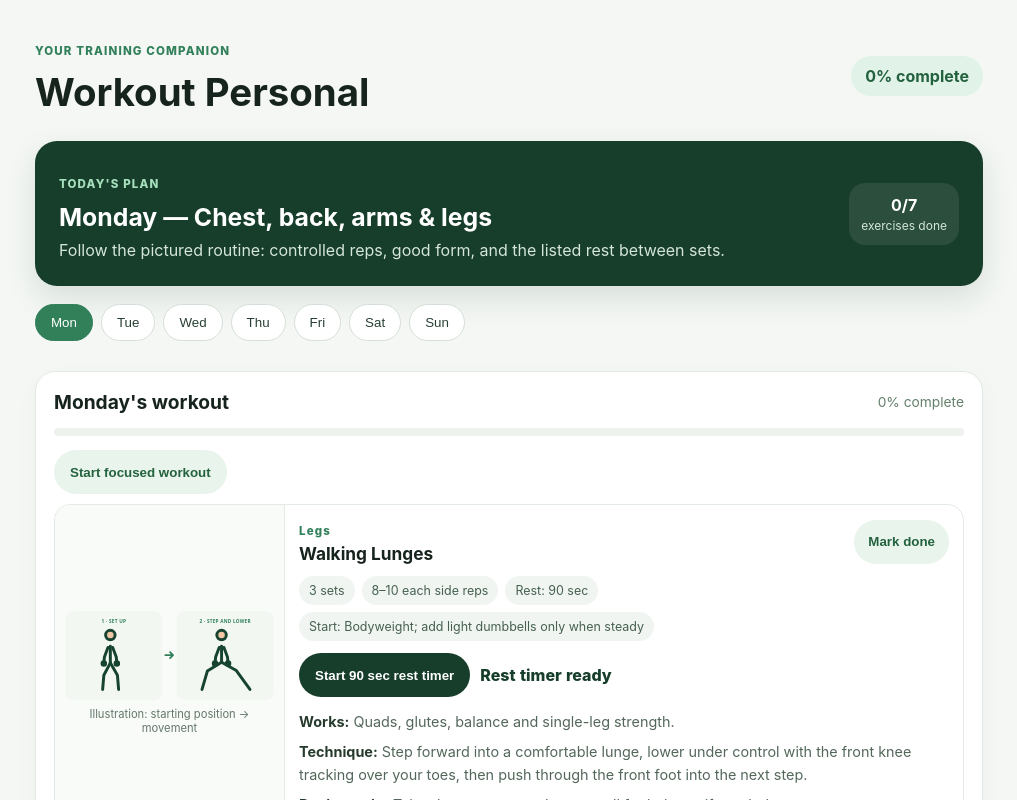
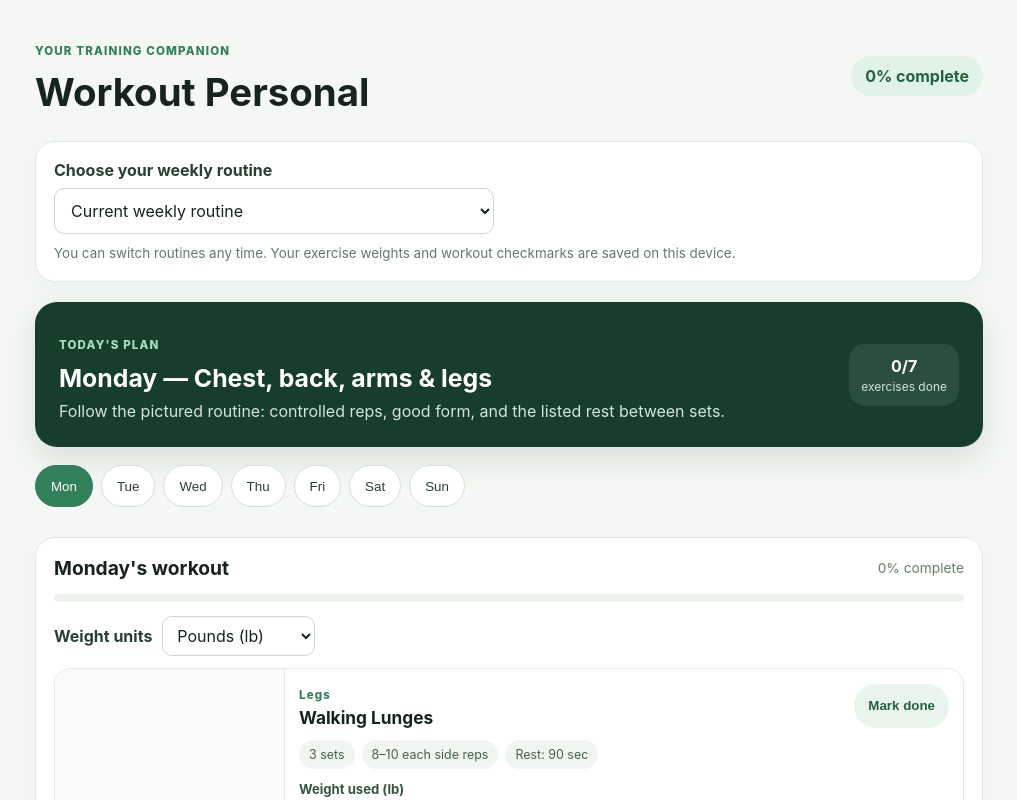
Before and after one commit to insideweb0101/Workout_Personal_App, a React (Vite) app: page / in a window 1280 px wide. Both pictures are taken after a click on the button "Mon". Shown: the top 800 px of the page, without its empty margins (131-1148 px from the left). Built offline with nearby package versions, Linux system fonts and the light colour scheme.

Commit message:
Add routine alternatives and personal weight/repetition tracking

```diff
--- a/src/App.jsx
+++ b/src/App.jsx
@@ -3,77 +3,108 @@ import { EXERCISES, ROUTINES } from './data/exercises.js';
 import ExerciseGuide from './components/ExerciseGuide.jsx';
 
 const DAYS = ['Monday', 'Tuesday', 'Wednesday', 'Thursday', 'Friday', 'Saturday', 'Sunday'];
-const KEY = 'workout-app-log-v1';
+const LOG_KEY = 'workout-app-log-v1';
+const PROGRESS_KEY = 'workout-app-progress-v1';
+const PROGRAM_KEY = 'workout-app-program-v1';
 
-function restDurationInSeconds(rest) {
-  const match = rest?.match(/(\d+)\s*(min|sec)/i);
-  if (!match) return 60;
-  return Number(match[1]) * (match[2].toLowerCase() === 'min' ? 60 : 1);
+const FULL_BODY_PROGRAM = {
+  id: 'full-body-alternative',
+  name: '3-day full-body alternative',
+  routines: [
+    { day: 'Monday', title: 'Full Body A', focus: 'A balanced full-body session. Choose a manageable load and keep every rep controlled.', exercises: ['goblet-squat', 'db-bench-press', 'seated-row', 'db-lateral-raise', 'swiss-ball-crunch'] },
+    { day: 'Tuesday', title: 'Recovery day', focus: 'Rest, take an easy walk, or do comfortable mobility.', exercises: [] },
+    { day: 'Wednesday', title: 'Full Body B', focus: 'Train the whole body with a hip hinge, press, pull, and single-leg movement.', exercises: ['romanian-deadlift', 'military-press', 'lat-pulldown', 'walking-lunge', 'plank'] },
+    { day: 'Thursday', title: 'Recovery day', focus: 'Rest and allow your body to recover.', exercises: [] },
+    { day: 'Friday', title: 'Full Body C', focus: 'A different full-body session. Use a comfortable range and steady technique.', exercises: ['incline-bench-press', 'close-grip-cable-row', 'lying-leg-curl', 'ez-bar-bicep-curl', 'dips'] },
+    { day: 'Saturday', title: 'Optional light activity', focus: 'Choose an easy walk, bike ride, or full rest day.', exercises: [] },
+    { day: 'Sunday', title: 'Rest day', focus: 'Rest and prepare for the next week.', exercises: [] },
+  ],
+};
+
+const PROGRAMS = [
+  { id: 'current', name: 'Current weekly routine', routines: ROUTINES },
+  FULL_BODY_PROGRAM,
+];
+
+function readStorage(key, fallback) {
+  try { return JSON.parse(localStorage.getItem(key) || 'null') ?? fallback; } catch { return fallback; }
 }
 
-function formatTime(seconds) {
-  return `${Math.floor(seconds / 60)}:${String(seconds % 60).padStart(2, '0')}`;
+function getRepTarget(reps) {
+  if (!reps || /amrap|min|sec/i.test(reps)) return null;
+  const range = reps.match(/\d+\s*[–-]\s*(\d+)/);
+  if (range) return Number(range[1]);
+  const exact = reps.match(/^\s*(\d+)\s*$/);
+  return exact ? Number(exact[1]) : null;
 }
 
 export default function App() {
   const [day, setDay] = useState(DAYS[(new Date().getDay() + 6) % 7]);
-  const [log, setLog] = useState(() => {
-    try { return JSON.parse(localStorage.getItem(KEY) || '{}'); } catch { return {}; }
-  });
-  const [focusMode, setFocusMode] = useState(false);
-  const [activeIndex, setActiveIndex] = useState(0);
-  const [timer, setTimer] = useState(0);
+  const [programId, setProgramId] = useState(() => readStorage(PROGRAM_KEY, 'current'));
+  const [log, setLog] = useState(() => readStorage(LOG_KEY, {}));
+  const [progress, setProgress] = useState(() => readStorage(PROGRESS_KEY, { weights: {}, reps: {}, unit: 'lb' }));
 
-  useEffect(() => localStorage.setItem(KEY, JSON.stringify(log)), [log]);
-  useEffect(() => {
-    if (!timer) return undefined;
-    const interval = window.setInterval(() => setTimer((current) => Math.max(0, current - 1)), 1000);
-    return () => window.clearInterval(interval);
-  }, [timer > 0]);
+  useEffect(() => localStorage.setItem(LOG_KEY, JSON.stringify(log)), [log]);
+  useEffect(() => localStorage.setItem(PROGRESS_KEY, JSON.stringify(progress)), [progress]);
+  useEffect(() => localStorage.setItem(PROGRAM_KEY, JSON.stringify(programId)), [programId]);
 
-  const routine = ROUTINES.find((item) => item.day === day) || ROUTINES[0];
+  const program = PROGRAMS.find((item) => item.id === programId) || PROGRAMS[0];
+  const routine = program.routines.find((item) => item.day === day) || ROUTINES.find((item) => item.day === day) || ROUTINES[0];
   const exercises = routine.exercises.map((id) => EXERCISES.find((item) => item.id === id)).filter(Boolean);
   const isRestDay = exercises.length === 0;
-  const done = log[day] || [];
+  const done = log[`${programId}:${day}`] || [];
   const percent = exercises.length ? Math.round((done.length / exercises.length) * 100) : 0;
-  const displayedExercises = focusMode ? [exercises[activeIndex]].filter(Boolean) : exercises;
-
-  function selectDay(name) {
-    setDay(name);
-    setActiveIndex(0);
-    setTimer(0);
-    setFocusMode(false);
-  }
 
   function toggle(id) {
+    const logKey = `${programId}:${day}`;
     setLog((current) => {
-      const list = current[day] || [];
-      return { ...current, [day]: list.includes(id) ? list.filter((value) => value !== id) : [...list, id] };
+      const list = current[logKey] || [];
+      return { ...current, [logKey]: list.includes(id) ? list.filter((value) => value !== id) : [...list, id] };
     });
   }
 
-  function startRest(exercise) {
-    setTimer(restDurationInSeconds(exercise.rest));
+  function setWeight(id, value) {
+    setProgress((current) => ({ ...current, weights: { ...current.weights, [id]: value } }));
+  }
+
+  function setSetReps(id, setIndex, value) {
+    setProgress((current) => {
+      const reps = [...(current.reps[id] || [])];
+      reps[setIndex] = value;
+      return { ...current, reps: { ...current.reps, [id]: reps } };
+    });
+  }
+
+  function changeProgram(value) {
+    setProgramId(value);
+    setDay(DAYS[(new Date().getDay() + 6) % 7]);
   }
 
   return <main className="wrap">
     <header className="header"><div><p className="kicker">YOUR TRAINING COMPANION</p><h1>Workout Personal</h1></div>{!isRestDay && <div className="badge">{percent}% complete</div>}</header>
+    <section className="program-picker"><label htmlFor="program-choice">Choose your weekly routine</label><select id="program-choice" value={programId} onChange={(event) => changeProgram(event.target.value)}>{PROGRAMS.map((item) => <option key={item.id} value={item.id}>{item.name}</option>)}</select><p>You can switch routines any time. Your exercise weights and workout checkmarks are saved on this device.</p></section>
     <section className="hero"><div><p className="kicker">TODAY'S PLAN</p><h2>{routine.title}</h2><p>{routine.focus}</p></div>{!isRestDay && <div className="count"><strong>{done.length}/{exercises.length}</strong><span>exercises done</span></div>}</section>
-    <nav className="days" aria-label="Choose workout day">{DAYS.map((name) => <button key={name} onClick={() => selectDay(name)} className={day === name ? 'selected' : ''}>{name.slice(0, 3)}</button>)}</nav>
+    <nav className="days" aria-label="Choose workout day">{DAYS.map((name) => <button key={name} onClick={() => setDay(name)} className={day === name ? 'selected' : ''}>{name.slice(0, 3)}</button>)}</nav>
     {!isRestDay && <>
       <section className="section"><div className="section-head"><h2>{day}'s workout</h2><span>{percent}% complete</span></div><div className="progress"><span style={{ width: `${percent}%` }} /></div>
-        <div className="workout-controls"><button className={`mode-toggle ${focusMode ? 'active' : ''}`} onClick={() => setFocusMode((value) => !value)}>{focusMode ? 'Show all exercises' : 'Start focused workout'}</button>{focusMode && <span>Exercise {activeIndex + 1} of {exercises.length}</span>}</div>
-        {focusMode && <div className="exercise-navigation"><button onClick={() => { setActiveIndex((index) => Math.max(0, index - 1)); setTimer(0); }} disabled={activeIndex === 0}>← Previous</button><button onClick={() => { setActiveIndex((index) => Math.min(exercises.length - 1, index + 1)); setTimer(0); }} disabled={activeIndex === exercises.length - 1}>Next exercise →</button></div>}
-        <div className="cards">{displayedExercises.map((exercise) => <article className={`exercise ${done.includes(exercise.id) ? 'completed' : ''}`} key={exercise.id}>
-          <ExerciseGuide exercise={exercise} />
-          <div className="details"><div className="exercise-title"><div><span className="category">{exercise.category}</span><h3>{exercise.name}</h3></div><button className="complete" onClick={() => toggle(exercise.id)}>{done.includes(exercise.id) ? 'Done ✓' : 'Mark done'}</button></div>
-            <div className="prescription"><span>{exercise.sets} sets</span><span>{exercise.reps} reps</span>{exercise.rest && <span>Rest: {exercise.rest}</span>}<span>Start: {exercise.startingWeight}</span></div>
-            {exercise.rest && <div className="rest-controls"><button className="timer-button" onClick={() => startRest(exercise)}>{timer > 0 ? 'Restart rest timer' : `Start ${exercise.rest} rest timer`}</button><span className="timer-readout" aria-live="polite">{timer > 0 ? formatTime(timer) : 'Rest timer ready'}</span></div>}
-            <p><b>Works:</b> {exercise.benefits}</p><p><b>Technique:</b> {exercise.technique}</p><p><b>Beginner tip:</b> {exercise.tip}</p>
-          </div></article>)}</div>
+        <div className="weight-unit"><label htmlFor="weight-unit">Weight units</label><select id="weight-unit" value={progress.unit || 'lb'} onChange={(event) => setProgress((current) => ({ ...current, unit: event.target.value }))}><option value="lb">Pounds (lb)</option><option value="kg">Kilograms (kg)</option></select></div>
+        <div className="cards">{exercises.map((exercise) => {
+          const setCount = Math.max(1, Number(exercise.sets) || 1);
+          const target = getRepTarget(exercise.reps);
+          const completedReps = progress.reps[exercise.id] || [];
+          const reachedTarget = target && setCount >= 3 && Array.from({ length: setCount }, (_, index) => Number(completedReps[index]) >= target).every(Boolean);
+          return <article className={`exercise ${done.includes(exercise.id) ? 'completed' : ''}`} key={exercise.id}>
+            <ExerciseGuide exercise={exercise} />
+            <div className="details"><div className="exercise-title"><div><span className="category">{exercise.category}</span><h3>{exercise.name}</h3></div><button className="complete" onClick={() => toggle(exercise.id)}>{done.includes(exercise.id) ? 'Done ✓' : 'Mark done'}</button></div>
+              <div className="prescription"><span>{exercise.sets} sets</span><span>{exercise.reps} reps</span>{exercise.rest && <span>Rest: {exercise.rest}</span>}</div>
+              <div className="tracking-fields"><label>Weight used ({progress.unit || 'lb'})<input type="number" min="0" step="0.5" inputMode="decimal" placeholder="e.g. 20" value={progress.weights[exercise.id] ?? ''} onChange={(event) => setWeight(exercise.id, event.target.value)} /></label></div>
+              {target && <div className="rep-tracking"><p>Log reps completed in each set (target: {target} reps per set)</p><div className="set-inputs">{Array.from({ length: setCount }, (_, index) => <label key={index}>Set {index + 1}<input type="number" min="0" step="1" inputMode="numeric" placeholder="reps" value={completedReps[index] ?? ''} onChange={(event) => setSetReps(exercise.id, index, event.target.value)} /></label>)}</div>{reachedTarget ? <p className="progression-hint">You reached the target for every set. If all reps felt controlled and pain-free, consider a small weight increase next time.</p> : <p className="tracking-help">When you can complete all prescribed sets at the top of the rep range with good form, consider a small increase next workout.</p>}</div>}
+              <p><b>Works:</b> {exercise.benefits}</p><p><b>Technique:</b> {exercise.technique}</p><p><b>Beginner tip:</b> {exercise.tip}</p>
+            </div></article>;
+        })}</div>
       </section>
-      {!focusMode && <section className="section"><div className="section-head"><h2>Exercise library</h2><span>{EXERCISES.length} exercises</span></div><div className="library">{EXERCISES.map((exercise) => <article className="library-card" key={exercise.id}><ExerciseGuide exercise={exercise} compact /><div><span className="category">{exercise.category}</span><h3>{exercise.name}</h3><p>{exercise.benefits}</p><p><b>Technique:</b> {exercise.technique}</p></div></article>)}</div></section>}
-      <p className="note">Choose a manageable weight that lets you keep good form. Stop if you feel sharp pain, and ask a qualified trainer to check your technique.</p>
+      <section className="section"><div className="section-head"><h2>Exercise library</h2><span>{EXERCISES.length} exercises</span></div><div className="library">{EXERCISES.map((exercise) => <article className="library-card" key={exercise.id}><ExerciseGuide exercise={exercise} compact /><div><span className="category">{exercise.category}</span><h3>{exercise.name}</h3><p>{exercise.benefits}</p><p><b>Technique:</b> {exercise.technique}</p></div></article>)}</div></section>
+      <p className="note">Choose a manageable weight that lets you keep good form. Increase gradually only when all prescribed sets feel controlled and pain-free. Stop if you feel sharp pain, and ask a qualified trainer to check your technique.</p>
     </>}
   </main>;
 }
```
Also changed, not shown: src/styles.css.
